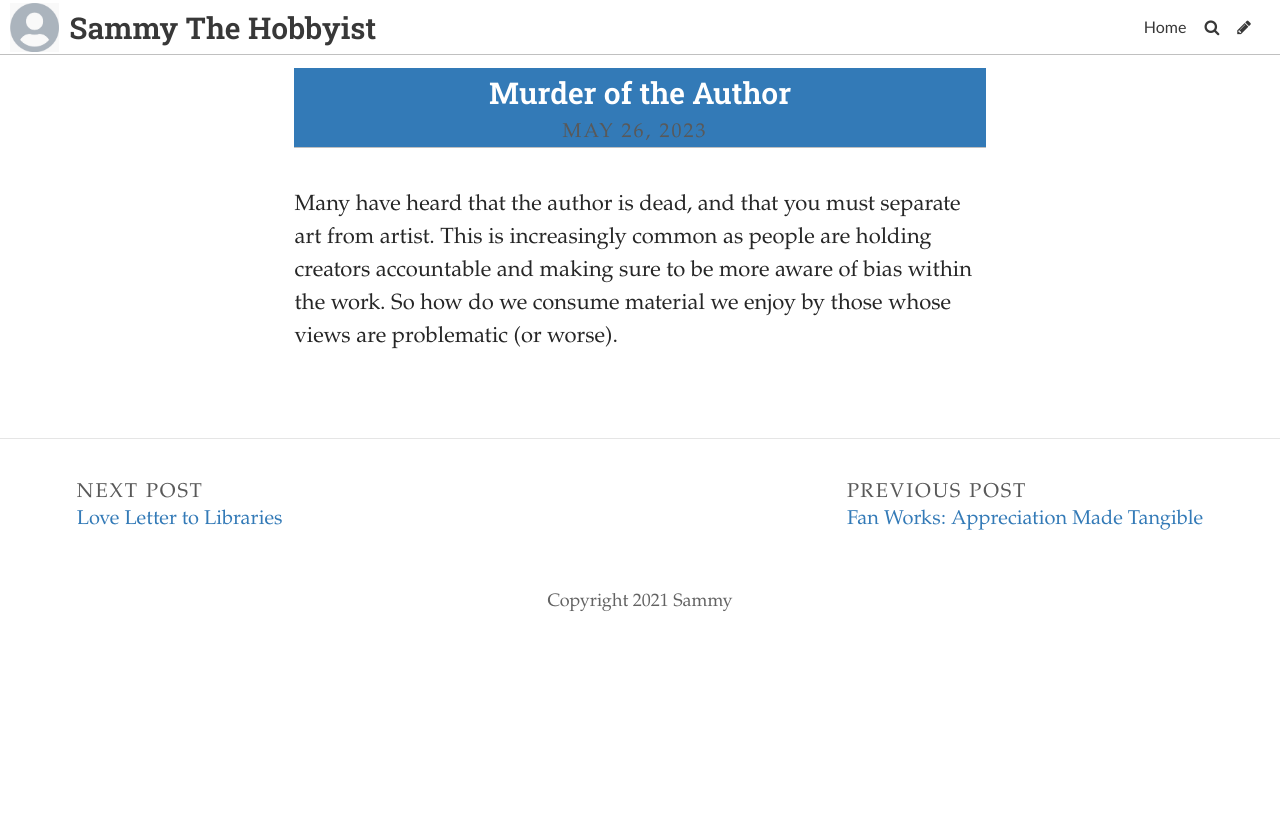
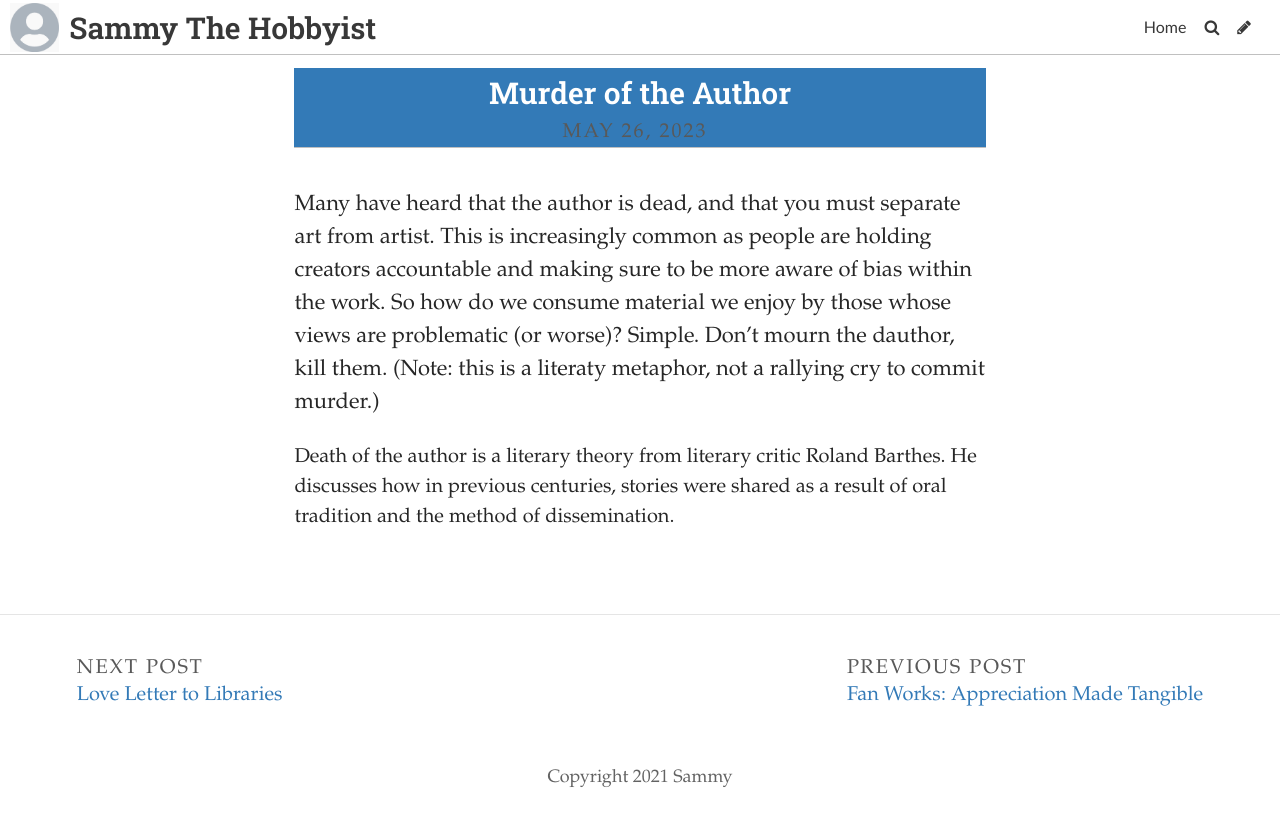
Before and after one commit to SammySpinsAYarn/Blog, a Jekyll site: the page built from _posts/2023-05-18-need-to-think-of-titles.md, in a window 1280 px wide. Shown: the top 826 px of the page. Built offline with Jekyll 4.4.1, drawn with Linux system fonts in a browser that asks for light colours; some web fonts are replaced.

Commit message:
Update Post “2023-05-18-need-to-think-of-titles”

```diff
--- a/_posts/2023-05-18-need-to-think-of-titles.md
+++ b/_posts/2023-05-18-need-to-think-of-titles.md
@@ -5,4 +5,6 @@ date: 2023-05-26T14:00:02.837Z
 title_color: "#ffffff"
 comments: false
 ---
-M﻿any have heard that the author is dead, and that you must separate art from artist. This is increasingly common as people are holding creators accountable and making sure to be more aware of bias within the work. So how do we consume material we enjoy by those whose views are problematic (or worse).
+M﻿any have heard that the author is dead, and that you must separate art from artist. This is increasingly common as people are holding creators accountable and making sure to be more aware of bias within the work. So how do we consume material we enjoy by those whose views are problematic (or worse)? Simple. Don't mourn the dauthor, kill them. (Note: this is a literaty metaphor, not a rallying cry to commit murder.)
+
+D﻿eath of the author is a literary theory from literary critic Roland Barthes. He discusses how in previous centuries, stories were shared as a result of oral tradition and the method of dissemination.
```
